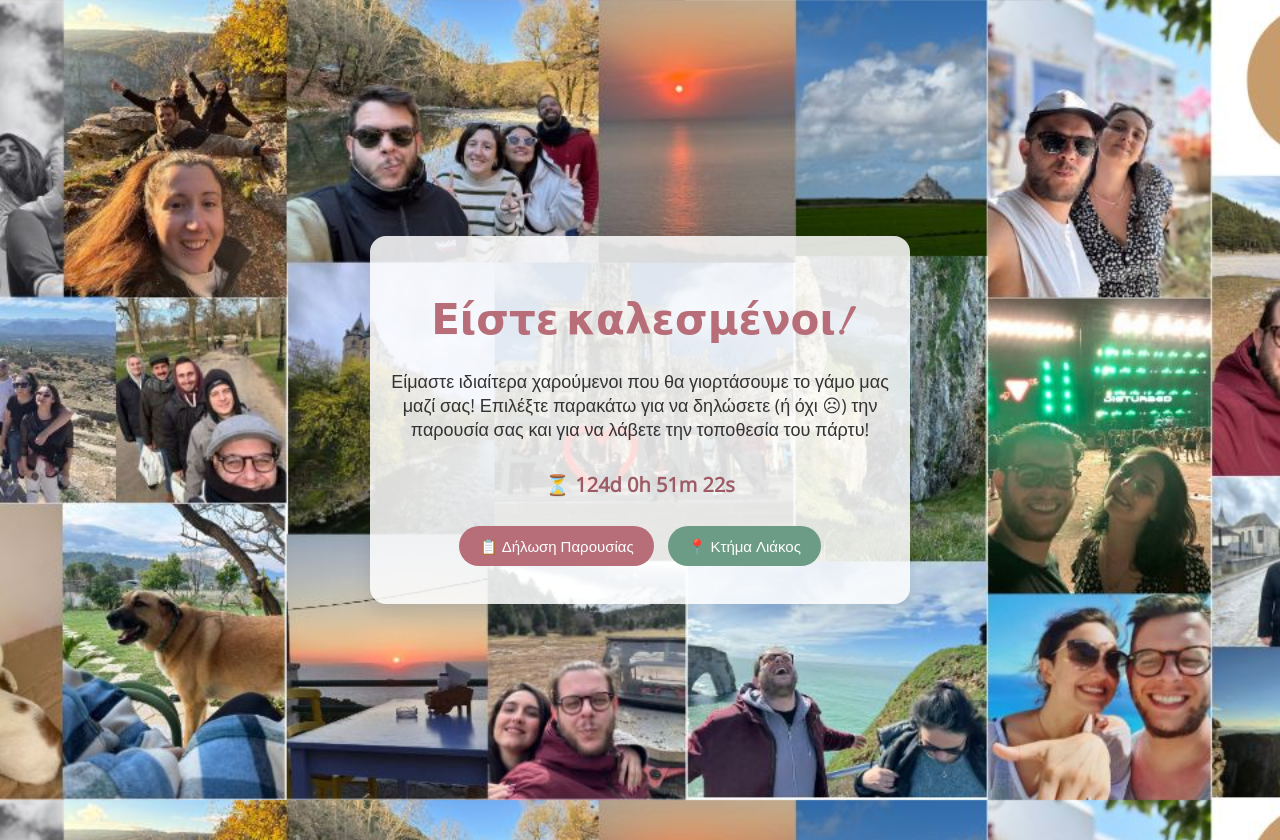
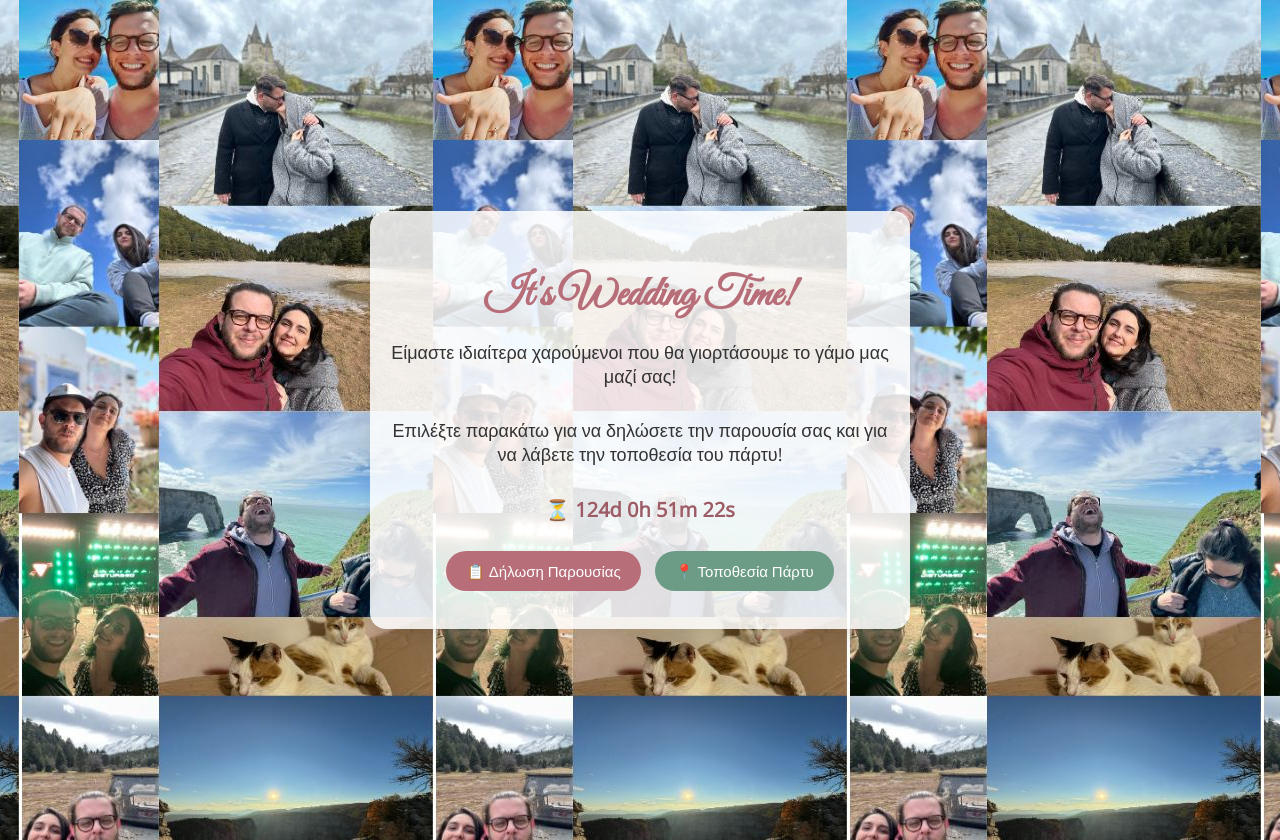
Before and after one commit to psycxeno/wedding-rsvp, a plain HTML site: page index.html in a window 1280 px wide. Drawn offline with nearby package versions, Linux system fonts and the light colour scheme.

Commit message:
update_site

```diff
--- a/css/style.css
+++ b/css/style.css
@@ -2,8 +2,8 @@
 body {
   margin: 0;
   font-family: 'Open Sans', sans-serif;
-  background: url('../images/collage.jpg') no-repeat center center fixed;
-  background-size: cover;
+  background: url('../images/mobile_background.jpg') no-repeat center center fixed;
+  background-size: 414px 896px;
   color: #333;
   display: flex;
   align-items: center;
--- a/index.html
+++ b/index.html
@@ -9,8 +9,9 @@
 </head>
 <body>
   <div class="container">
-    <h1>Είστε καλεσμένοι!</h1>
-    <p>Είμαστε ιδιαίτερα χαρούμενοι που θα γιορτάσουμε το γάμο μας μαζί σας! Επιλέξτε παρακάτω για να δηλώσετε (ή όχι ☹) την παρουσία σας και για να λάβετε την τοποθεσία του πάρτυ!</p>
+    <h1>It's Wedding Time!</h1>
+    <p>Είμαστε ιδιαίτερα χαρούμενοι που θα γιορτάσουμε το γάμο μας μαζί σας!
+	<p>Επιλέξτε παρακάτω για να δηλώσετε την παρουσία σας και για να λάβετε την τοποθεσία του πάρτυ!</p>
 
     <!-- Countdown Timer -->
     <div id="countdown" class="countdown"></div>
@@ -22,7 +23,7 @@
 
     <!-- Google Maps Button -->
     <a href="https://maps.app.goo.gl/pEro2gBK8Z8FWbwu6" target="_blank" class="button secondary">
-      📍 Κτήμα Λιάκος
+      📍 Τοποθεσία Πάρτυ
     </a>
   </div>
   <!--<img src="images/rose.jpg" alt="Party Time" class="floral" />-->
```
Also changed, not shown: images/mobile_background.jpg (added).
